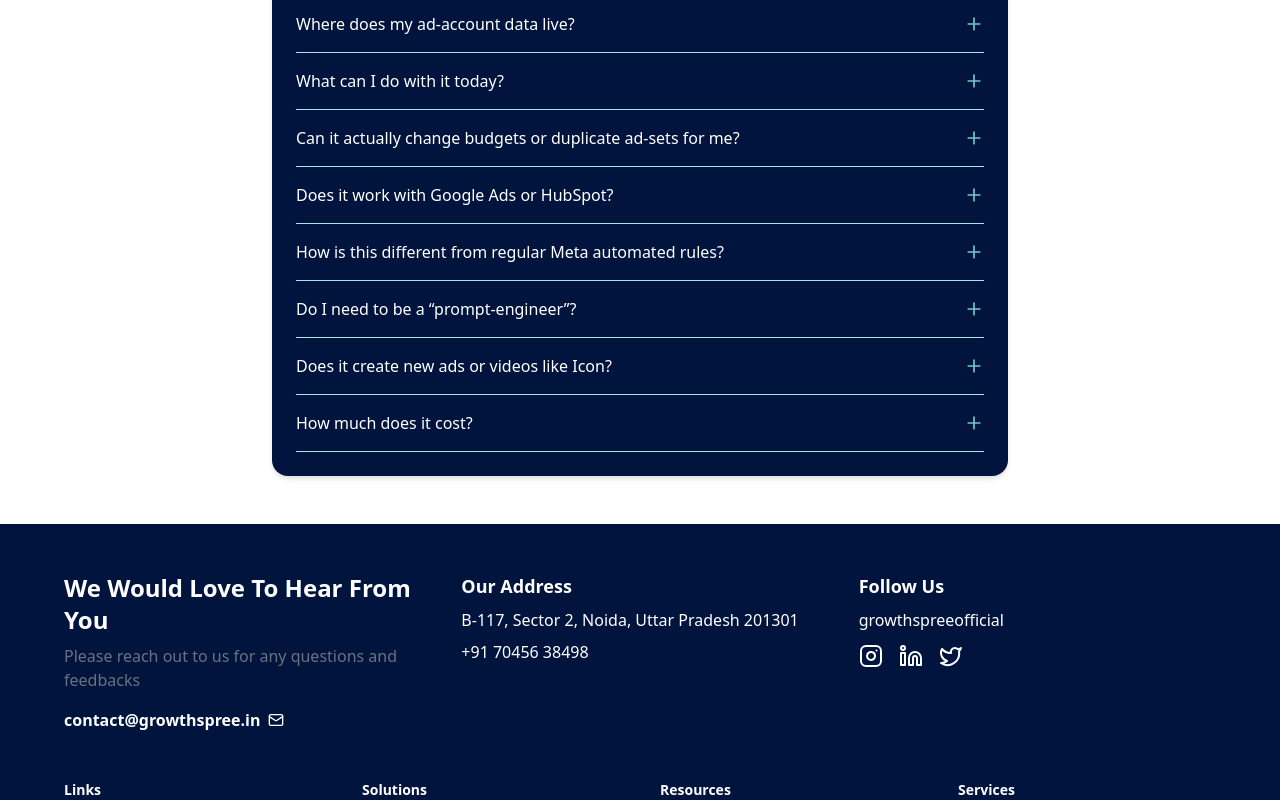
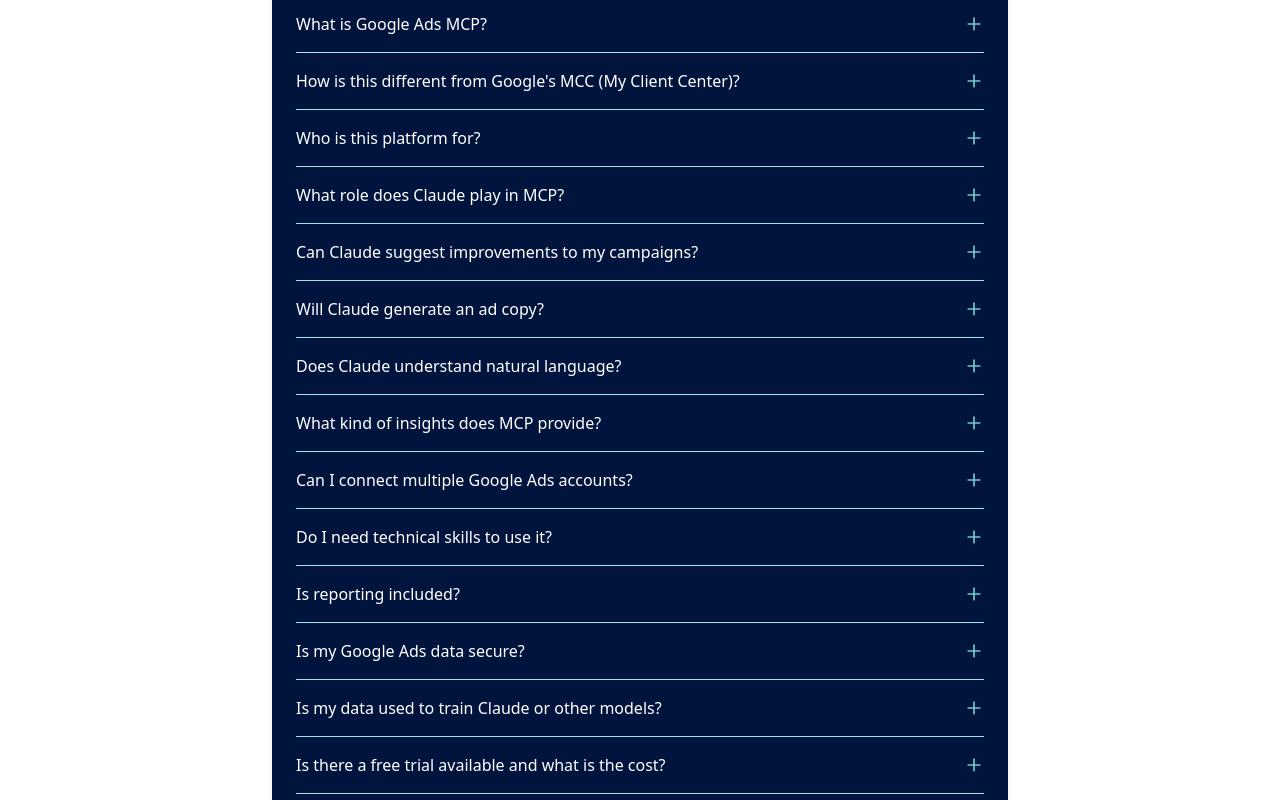
Before and after one commit to growthspree-ops/landing-page-mcp, a React (Vite) app: page / in a window 1280 px wide. Shown: the part 1780-2580 px from the top of the page. Built offline with nearby package versions, Linux system fonts and the light colour scheme.

Commit message:
faq added

```diff
--- a/src/components/Faq.jsx
+++ b/src/components/Faq.jsx
@@ -3,45 +3,111 @@
 
 const faqs = [
   {
-    question: "Where does my ad-account data live?",
+    question: " What is Google Ads MCP?",
     answer:
-      "Your ad-account data always stays within Meta (Facebook/Instagram) or Google Ads servers. This app only fetches and displays data securely using APIs, without storing sensitive ad information permanently."
+      "Google Ads MCP (Model Context Protocol) is a modern, AI-integrated layer built to make managing, optimizing, and analyzing your Google Ads campaigns smarter, faster, and more intuitive."
   },
   {
-    question: "What can I do with it today?",
+    question: "How is this different from Google's MCC (My Client Center)?",
     answer:
-      "You can monitor campaigns, analyze performance metrics, and set automated workflows or alerts to optimize your ad spend more effectively."
+      "While MCC gives you access to multiple accounts, MCP adds AI-driven intelligence, contextual understanding, and automated insights on top of that data. It’s like MCC, but supercharged."
   },
   {
-    question: "Can it actually change budgets or duplicate ad-sets for me?",
-    answer:
-      "Yes. With the right permissions, it can automatically adjust budgets, pause/activate campaigns, or duplicate ad-sets to improve performance."
+    question: " Who is this platform for?",
+    answer: `The platform is ideal for:
+<ul class="list-disc list-inside text-white style="margin-top:8px; margin-left:20px; line-height:1.6;">
+  <li>Agencies managing multiple clients</li>
+  <li>PPC professionals and freelancers</li>
+  <li>Growth marketers and in-house teams</li>
+  <li>Anyone looking to reduce manual ad analysis and boost performance</li>
+</ul>`
   },
   {
-    question: "Does it work with Google Ads or HubSpot?",
+    question: "What role does Claude play in MCP?",
     answer:
-      "Currently it is optimized for Meta Ads. Integrations with Google Ads and HubSpot may be available depending on your plan or upcoming releases."
+      `Claude is integrated directly into the platform to help:
+<ul class="list-disc list-inside text-white style="margin-top:8px; margin-left:20px; line-height:1.6;">
+  <li>Analyze campaign performance</li>
+  <li>Surface optimization opportunities</li>
+  <li>Interpret performance metrics in plain English</li>
+  <li>Generate ad copy or A/B test variants</li>
+  <li>Answer your marketing questions conversationally</li>
+</ul>`
   },
   {
-    question: "How is this different from regular Meta automated rules?",
+    question: "Can Claude suggest improvements to my campaigns?",
     answer:
-      "Unlike basic automated rules, this system uses AI-driven logic, allowing more flexible, personalized, and adaptive optimizations instead of static rules."
+      "Yes! Claude can recommend bid adjustments, pause underperforming keywords, highlight low-ROAS campaigns, and even suggest new audiences to test — all based on your data."
   },
   {
-    question: "Do I need to be a “prompt-engineer”?",
+    question: "Will Claude generate an ad copy?",
     answer:
-      "No. The tool is designed with a simple UI so you don’t need technical expertise. It abstracts away prompts and provides an easy experience."
+      "No, this is not supported in current version"
   },
   {
-    question: "Does it create new ads or videos like Icon?",
+    question: " Does Claude understand natural language?",
     answer:
-      "No, this tool focuses on optimizing your campaigns. It does not generate creative assets like images or videos."
+      `Absolutely. Ask questions like:
+<ul class="list-disc list-inside text-white style="margin-top:8px; margin-left:20px; line-height:1.6;">
+  <li>"Which campaigns dropped in performance last week?"</li>
+  <li>"What ad creatives are converting best?"</li>
+  <li>"Give me 3 new headline variations for my top-performing ad set."</li>
+  <li>Generate ad copy or A/B test variants</li>
+  <li>Answer your marketing questions conversationally</li>
+</ul>`
   },
   {
-    question: "How much does it cost?",
+    question: "What kind of insights does MCP provide?",
     answer:
-      "Pricing depends on your usage and plan. Some tiers may be free for limited use, while advanced automation comes under paid plans."
-  }
+      `You get:
+<ul class="list-disc list-inside text-white style="margin-top:8px; margin-left:20px; line-height:1.6;">
+  <li>"Real-time campaign insights"</li>
+  <li>"AI-powered recommendations"</li>
+  <li>"Natural language reporting"</li>
+  <li>Budget efficiency analysis</li>
+  <li>ROAS trends and forecasts</li>
+</ul>`
+  },
+  {
+    question: "Can I connect multiple Google Ads accounts?",
+    answer:
+      "Yes. The platform supports unlimited Google Ads account connections using your Google MCC."
+  },
+  {
+    question: "Do I need technical skills to use it?",
+    answer:
+      "Not at all. The interface is user-friendly, and Claude simplifies everything by letting you query your data conversationally."
+  },
+  {
+    question: " Is reporting included?",
+    answer:
+      "Yes. Generate one-click reports for internal use or clients. You can even ask Claude to summarize performance in bullet points or in a client-ready paragraph format."
+  },
+  {
+    question: "Is my Google Ads data secure?",
+    answer:
+      "Yes. We use industry-standard encryption (TLS/SSL), secure OAuth 2.0 authentication, and follow best practices for data storage and access control."
+  },
+  {
+    question: "Is my data used to train Claude or other models?",
+    answer:
+      "No. Your data is never used to train AI models, including Claude. All processing happens securely within your session."
+  },
+  {
+    question: "Is there a free trial available and what is the cost?",
+    answer:
+      "This is an open source version and fully free, which will be hosted on your desktop"
+  },
+  {
+    question: "How long does setup take?",
+    answer:
+      "You can be up and running in under 5 minutes. Simply connect your Google Ads account and start receiving insights instantly."
+  },
+  {
+    question: "Do you offer onboarding support?",
+    answer:
+      "Yes. Book a 15 minutes call with us here -"
+  },
 ];
 
 export default function FAQ() {
@@ -72,7 +138,7 @@
             </button>
 
             {openIndex === index && (
-              <p className="mt-3 text-[#fff]">{faq.answer}</p>
+              <div className="mt-3 text-[#fff]" dangerouslySetInnerHTML={{ __html: faq.answer }}/>
             )}
           </div>
         ))}
```
